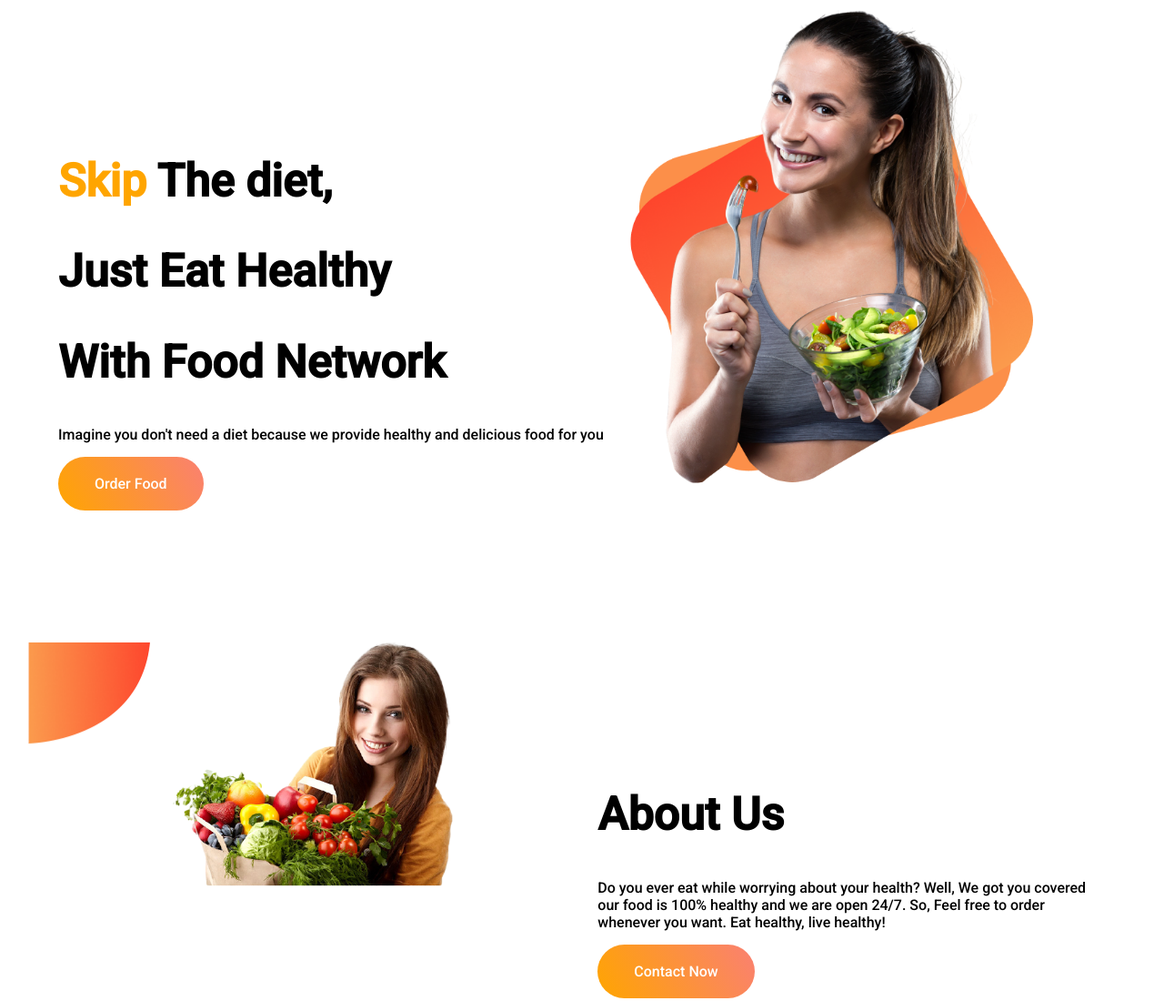
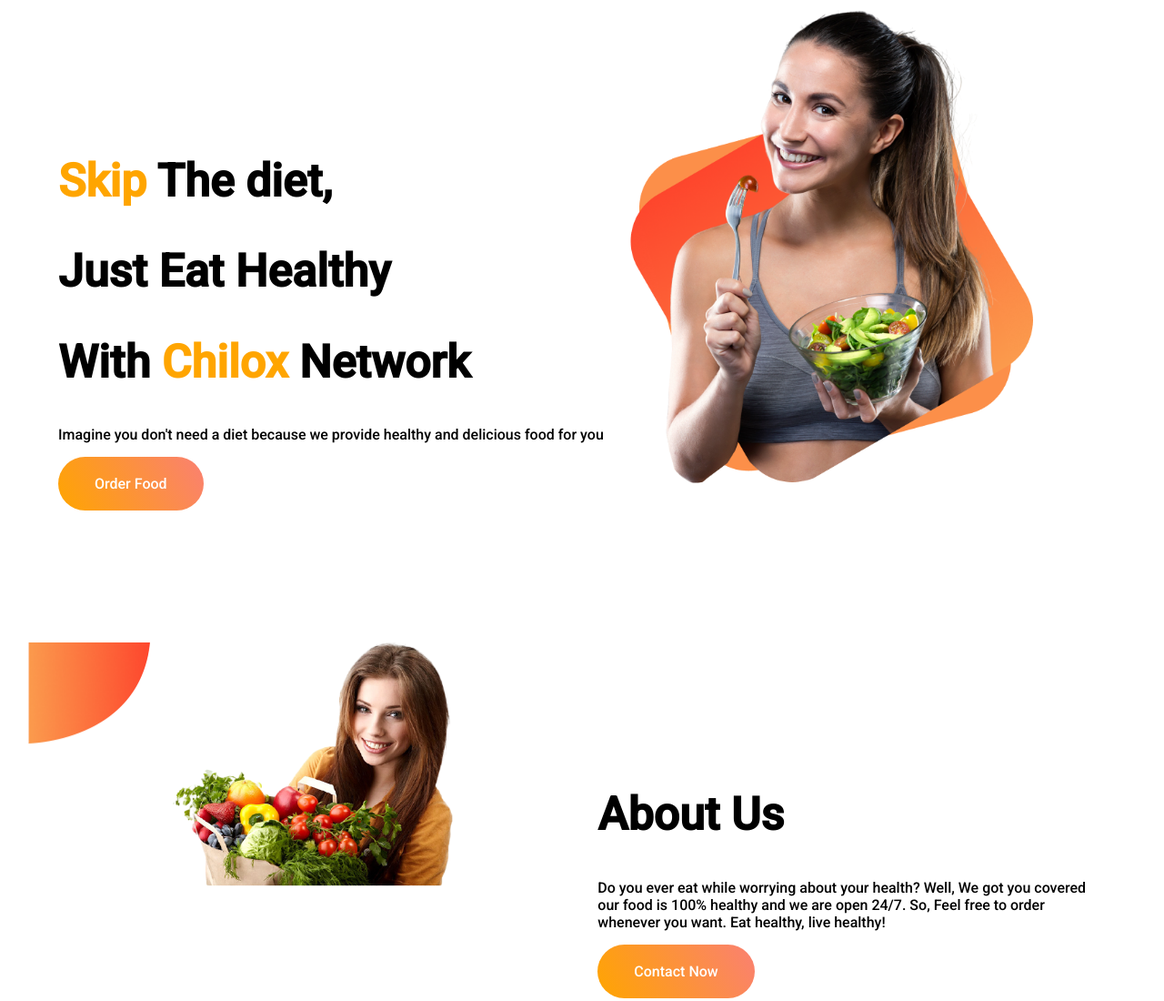
Before and after one commit to MDAlifIslam/assignment-01, a plain HTML site: page index.html in a window 1280 px wide. Shown: the top 1100 px of the page at 91% size. Drawn offline with Linux system fonts and the light colour scheme.

Commit message:
Final fixed

```diff
--- a/index.html
+++ b/index.html
@@ -17,7 +17,7 @@
             <div id="top-text-area" class="Half-width">
                 <h1><Span class="orange-text">Skip</Span> The diet,</h1>
                 <h1>Just Eat Healthy</h1>
-                <h1>With Food Network</h1>
+                <h1>With <span class="orange-text">Chilox</span> Network</h1>
                 <p>Imagine you don't need a diet because we provide healthy and delicious food for you</p>
                 <br>
                 <a target="_blank" class="button" href="https://github.com/MDAlifIslam">Order Food</a>
@@ -78,6 +78,7 @@
 
     </section>
     <section class="subscriber-count-area">
+        <h2 class="center">Our fast food recommendation</h2>
         <div id="subscriber-flex-container">
             <div class="recipie-1 box-alignment">
                 <h1>Big mac</h1>
```
